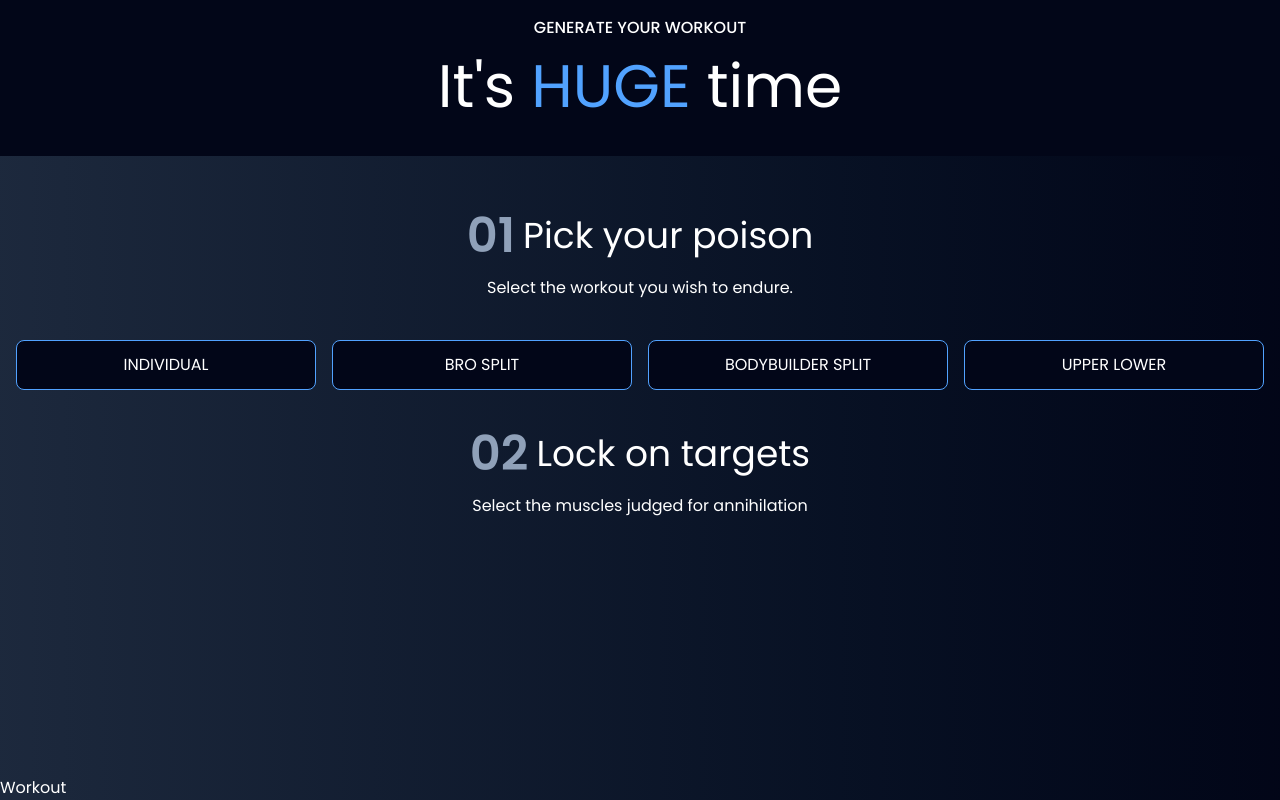
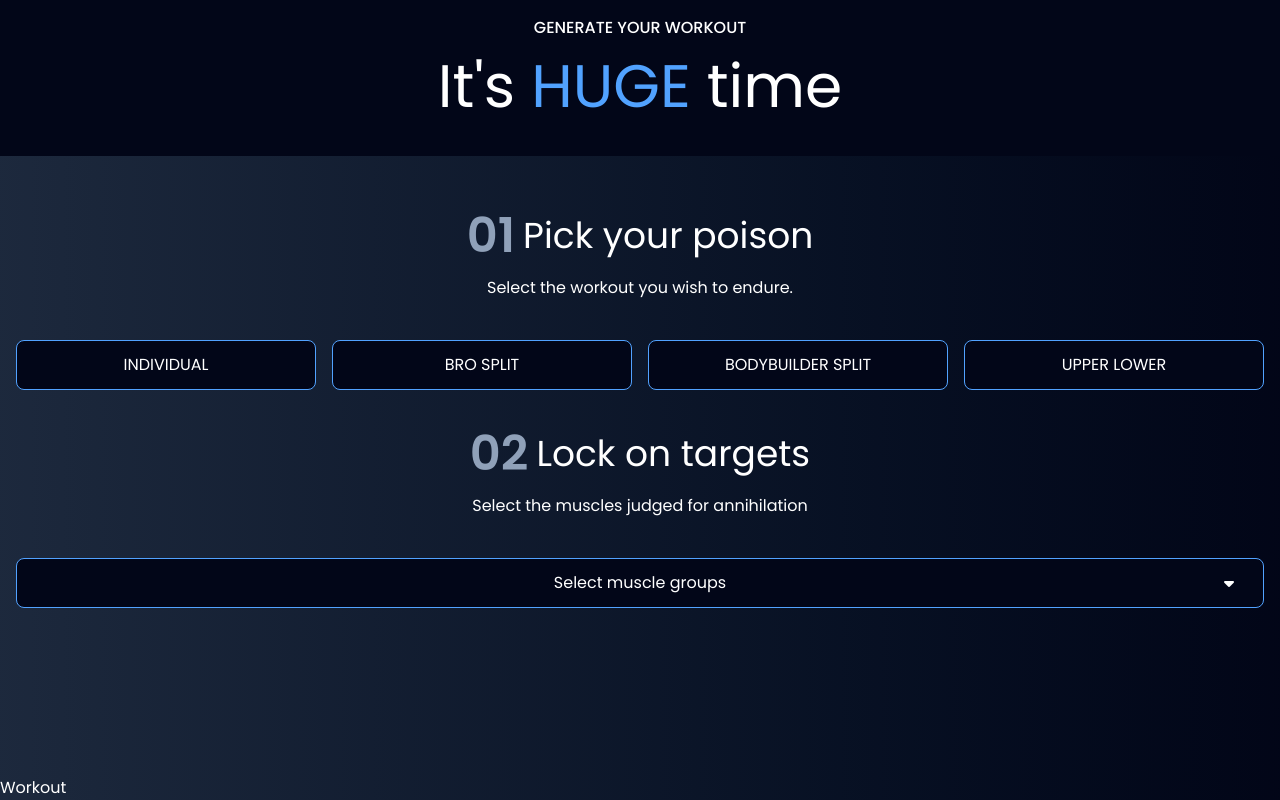
Before and after one commit to mamatttov/GYMAPP, a React (Vite) app in the folder GymAPP/: page / in a window 1280 px wide. Shown: the part 824-1624 px from the top of the page. Built offline with nearby package versions, Linux system fonts and the light colour scheme.

Commit message:
feat: implement modal for muscle group selection in Generator component

```diff
--- a/GymAPP/src/components/Generator.jsx
+++ b/GymAPP/src/components/Generator.jsx
@@ -1,5 +1,6 @@
 import SectionWrapper from "./SectionWrapper";
-import { WORKOUTS } from "./utils/swoldier";
+import { WORKOUTS, SCHEMES } from "./utils/swoldier";
+import { useState } from "react";
 function Header(props) {
   const { title, index, description } = props;
   return (
@@ -15,6 +16,11 @@ function Header(props) {
   );
 }
 export default function Generator() {
+  const [showModal, setShowModal] = useState(false);
+  const [poison, setPoison] = useState("individual");
+  const [muscle, setMuscle] = useState([]);
+  const [goals, setGoals] = useState("strength_power");
+
   return (
     <SectionWrapper
       header={"Generate your workout"}
@@ -42,7 +48,18 @@ export default function Generator() {
         title={"Lock on targets"}
         description={"Select the muscles judged for annihilation"}
       />
-      <div></div>
+      <div className="bg-slate-950 p-3 border border-solid border-blue-400 rounded-lg flex flex-col">
+        <button
+          onClick={() => {
+            setShowModal(!showModal);
+          }}
+          className="relative flex items-center justify-center cursor-pointer"
+        >
+          <p>Select muscle groups</p>
+          <i className="fa-solid absolute right-3 top-1/2 -translate-y-1/2 fa-caret-down"></i>
+        </button>
+        {showModal && <div>Modal Content</div>}
+      </div>
     </SectionWrapper>
   );
 }
```
